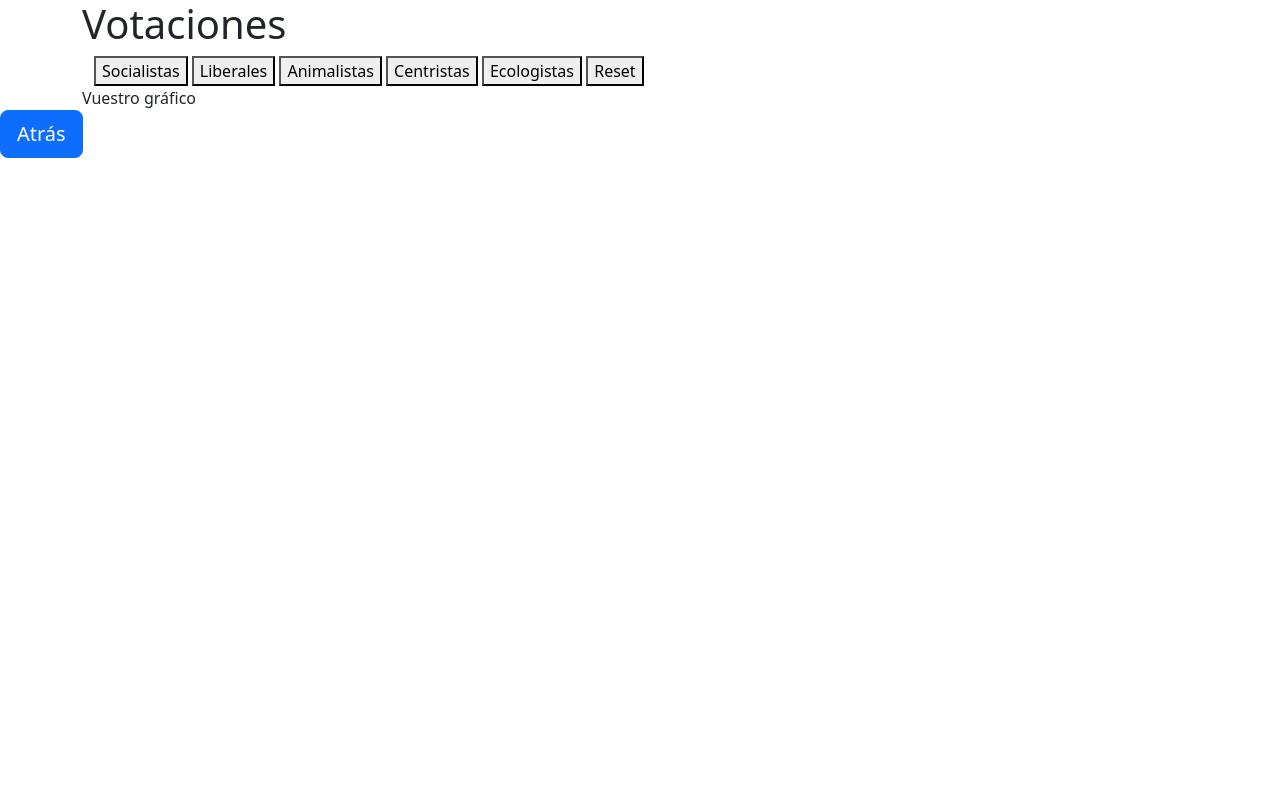
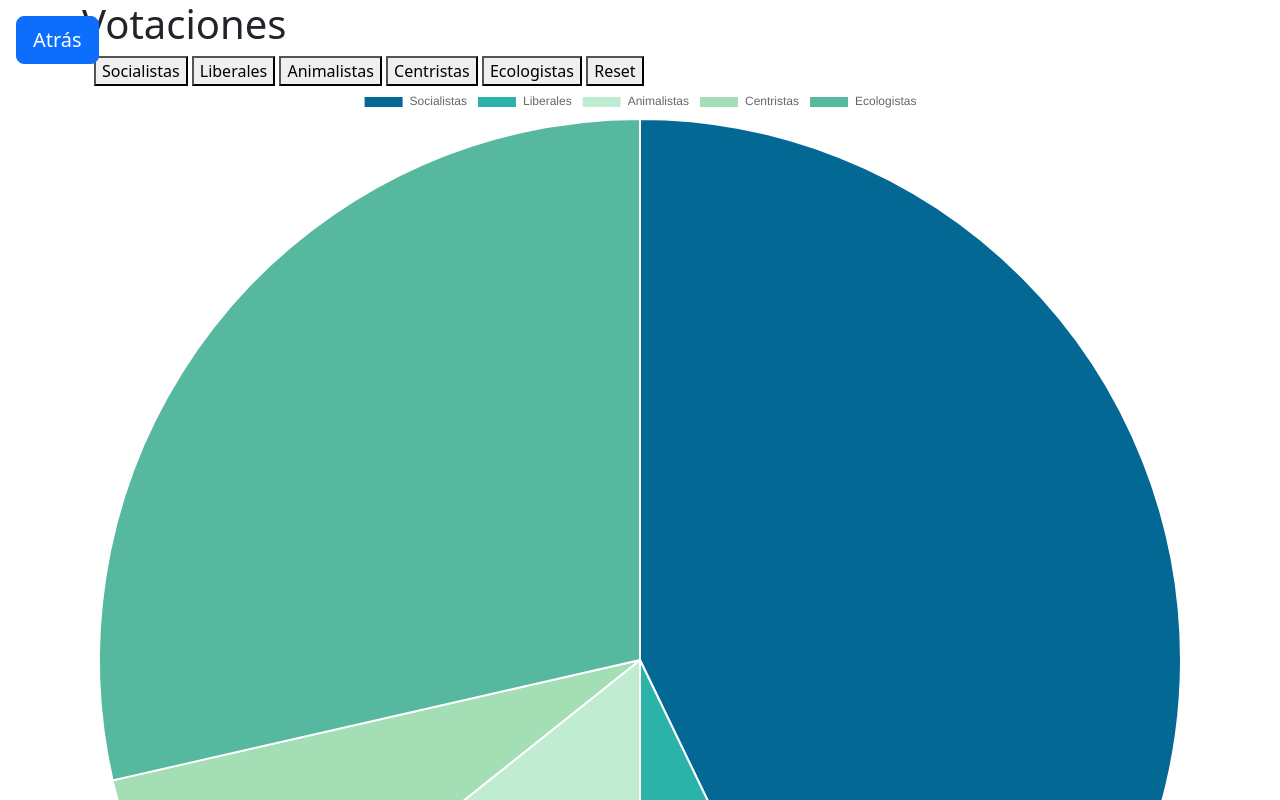
Before and after one commit to IvanR1410/Javascript, a plain HTML site: page ejercicio8/ej8.html in a window 1280 px wide. Shown: the top 800 px of the page. Drawn offline with nearby package versions, Linux system fonts and the light colour scheme.

Commit message:
position

```diff
--- a/ejercicio8/ej8.html
+++ b/ejercicio8/ej8.html
@@ -19,16 +19,56 @@
       <h1>Votaciones</h1>
       <!-- *** -->
       <div class="container">
-        <button type="button" onclick="vote(0)">Socialistas</button>
+        <button type="button" onclick="vote(1)">Socialistas</button>
         <button type="button" onclick="vote(1)">Liberales</button>
-        <button type="button" onclick="vote(2)">Animalistas</button>
-        <button type="button" onclick="vote(3)">Centristas</button>
-        <button type="button" onclick="vote(4)">Ecologistas</button>
+        <button type="button" onclick="vote(1)">Animalistas</button>
+        <button type="button" onclick="vote(1)">Centristas</button>
+        <button type="button" onclick="vote(1)">Ecologistas</button>
         <button type="button" onclick="reset()">Reset</button>
       </div>
       <!-- *** -->
-      <div>Vuestro gráfico</div>
+      <div>
+        <canvas id="myChart">
+        <script src="https://cdn.jsdelivr.net/npm/chart.js"></script>
+        <script>
+
+           const data = {
+            labels: [
+            'Socialistas',
+            'Liberales',
+            'Animalistas',
+            'Centristas',
+            'Ecologistas',
+            ],
+            datasets: [{
+              label: 'My First Dataset',
+              data: [300, 50, 100, 50, 200],
+              backgroundColor: [
+                '#036894',
+                '#2BB2A9',
+                '#C0EDD2',
+                '#A4DEB4',
+                '#56B89E'
+              ],
+              hoverOffset: 4
+            }]
+          };
+
+          const config = {
+            type: 'pie',
+            data: data,
+            options: {}
+          };
+        </script>
+        <script>
+          const myChart = new Chart(
+            document.getElementById('myChart'),
+            config
+          );
+        </script>
+        </canvas>
+      </div>
     </div>
-    <a href="../index.html"><button type="button" class="btn btn-primary btn-lg">Atrás</button></a>
+    <a href="../index.html"><button type="button" style="position: absolute; top: 1rem; left: 1rem;" class="btn btn-primary btn-lg">Atrás</button></a>
   </body>
 </html>
```
Also changed, not shown: ejercicio1/ej1.html (+1 -1 lines), ejercicio2/ej2.html (+1 -1 lines), ejercicio3/ej3.html (+1 -1 lines), ejercicio4/ej4.html (+1 -1 lines), ejercicio5/ej5.html (+1 -1 lines), ejercicio6/ej6.html (+1 -1 lines), ejercicio7/ej7.html (+1 -1 lines), ejercicio9/ej9.html (+2 -2 lines).
